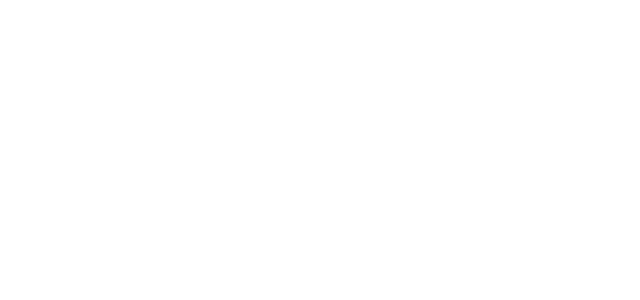
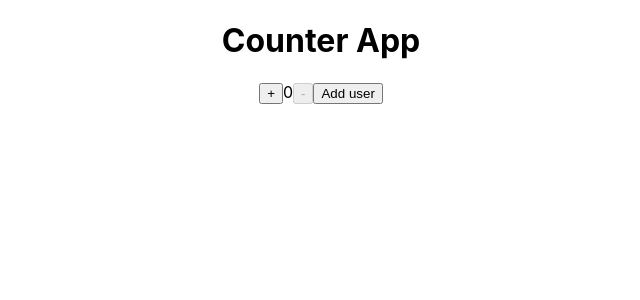
Before and after one commit to Ujjal-ENG/start-react-typescript, a React (Create React App) app: page / in a window 1280 px wide. Shown: the top 300 px of the page, without its empty margins (319-959 px from the left). Built offline with nearby package versions, Linux system fonts and the light colour scheme.

Commit message:
very informative learning for useState in typescript

```diff
--- a/src/App.tsx
+++ b/src/App.tsx
@@ -1,7 +1,13 @@
 import "./App.css";
+import Counter from "./USE-STATE-HOOKS/Counter";
 
 function App() {
-  return <div className="App"></div>;
+  return (
+    <div className="App">
+      <h1>Counter App</h1>
+      <Counter />
+    </div>
+  );
 }
 
 export default App;
--- /dev/null
+++ b/src/USE-STATE-HOOKS/Counter.tsx
@@ -0,0 +1,48 @@
+import React, { useState } from "react";
+
+type User = {
+  id: number;
+  name: String;
+};
+const Counter = () => {
+  const [count, setCount] = useState(0);
+  const [user, setUser] = useState<null | User>(null);
+  const handleIncremnet = () => {
+    setCount((ps) => ps + 1);
+  };
+  const handleDecrement = () => {
+    setCount((ps) => ps - 1);
+  };
+
+  const handleAddUser = () => {
+    setUser({ id: 1, name: "Ujjal" });
+    console.log(user);
+  };
+  return (
+    <div>
+      <button
+        type="button"
+        onClick={handleIncremnet}
+        disabled={count === 10 ? true : false}
+      >
+        +
+      </button>
+      <span>{count}</span>
+      <button
+        type="button"
+        onClick={handleDecrement}
+        disabled={count === 0 ? true : false}
+      >
+        {" "}
+        -
+      </button>
+
+      <button type="submit" onClick={handleAddUser}>
+        Add user
+      </button>
+      {user?.name}
+    </div>
+  );
+};
+
+export default Counter;
```
